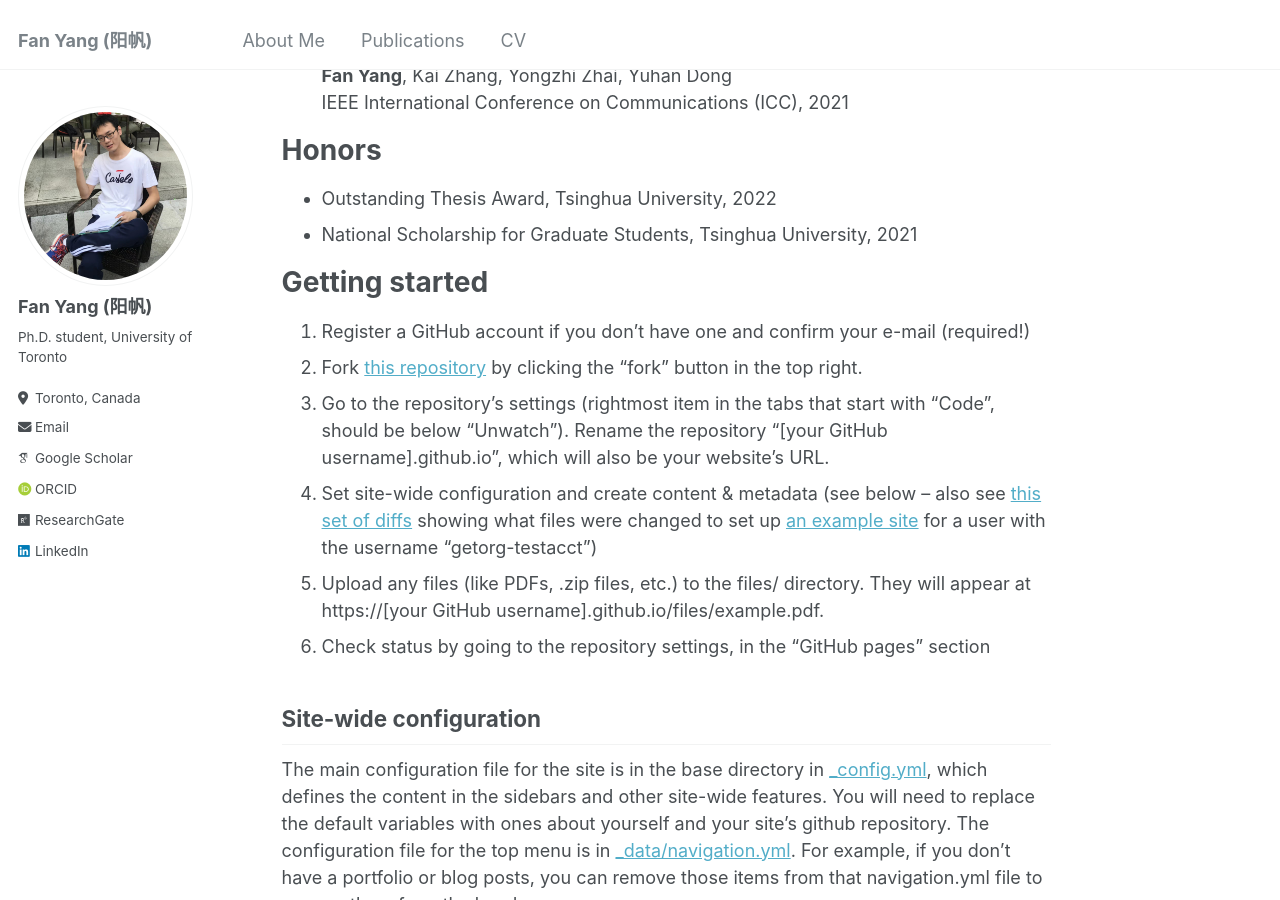
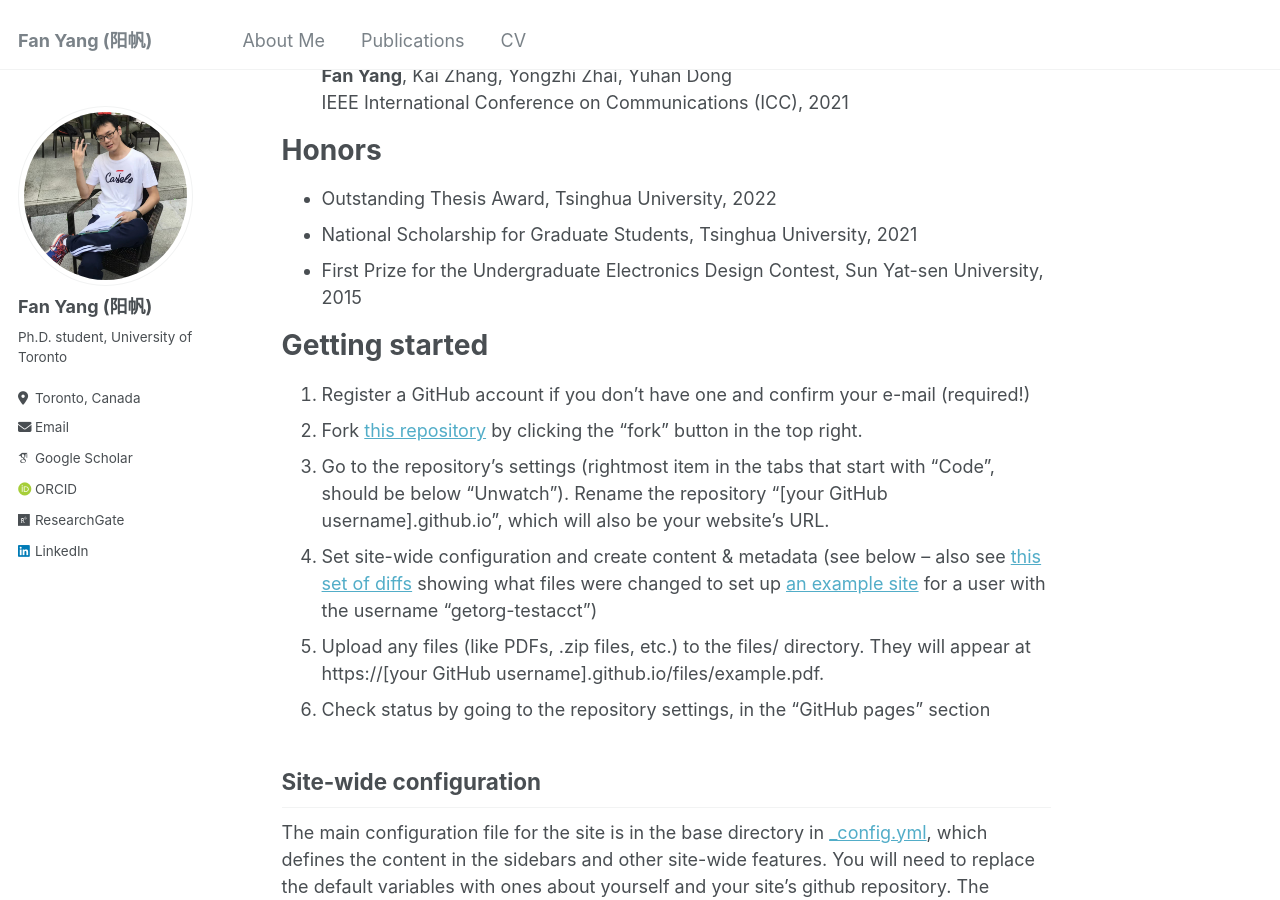
Before and after one commit to fanyang-uoft/fanyang-uoft.github.io, a Jekyll site: the page built from _pages/about.md, in a window 1280 px wide and 900 px high, scrolled down 970 px. Built offline with Jekyll 4.4.1, drawn with Linux system fonts in a browser that asks for light colours; some web fonts are replaced.

Commit message:
Update about.md

```diff
--- a/_pages/about.md
+++ b/_pages/about.md
@@ -44,6 +44,7 @@ IEEE International Conference on Communications (ICC), 2021
 ===========
 * Outstanding Thesis Award, Tsinghua University, 2022
 * National Scholarship for Graduate Students, Tsinghua University, 2021
+* First Prize for the Undergraduate Electronics Design Contest, Sun Yat-sen University, 2015
 
 Getting started
 ======
```
